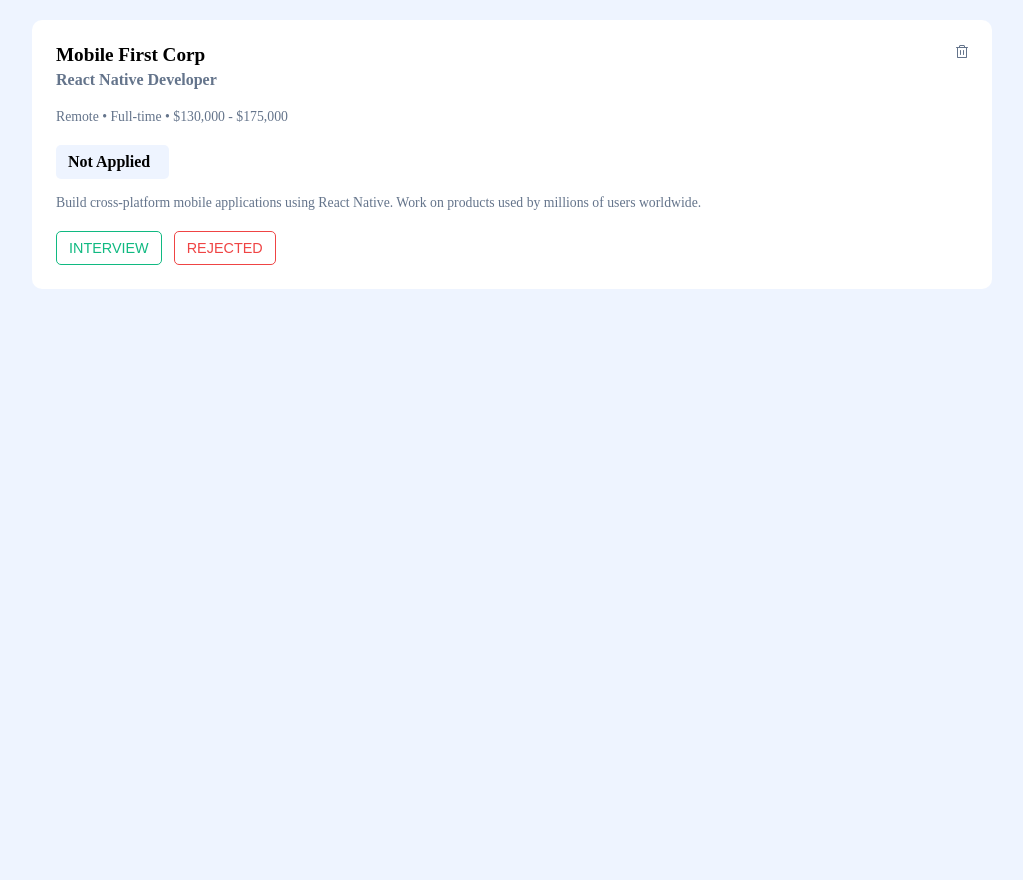
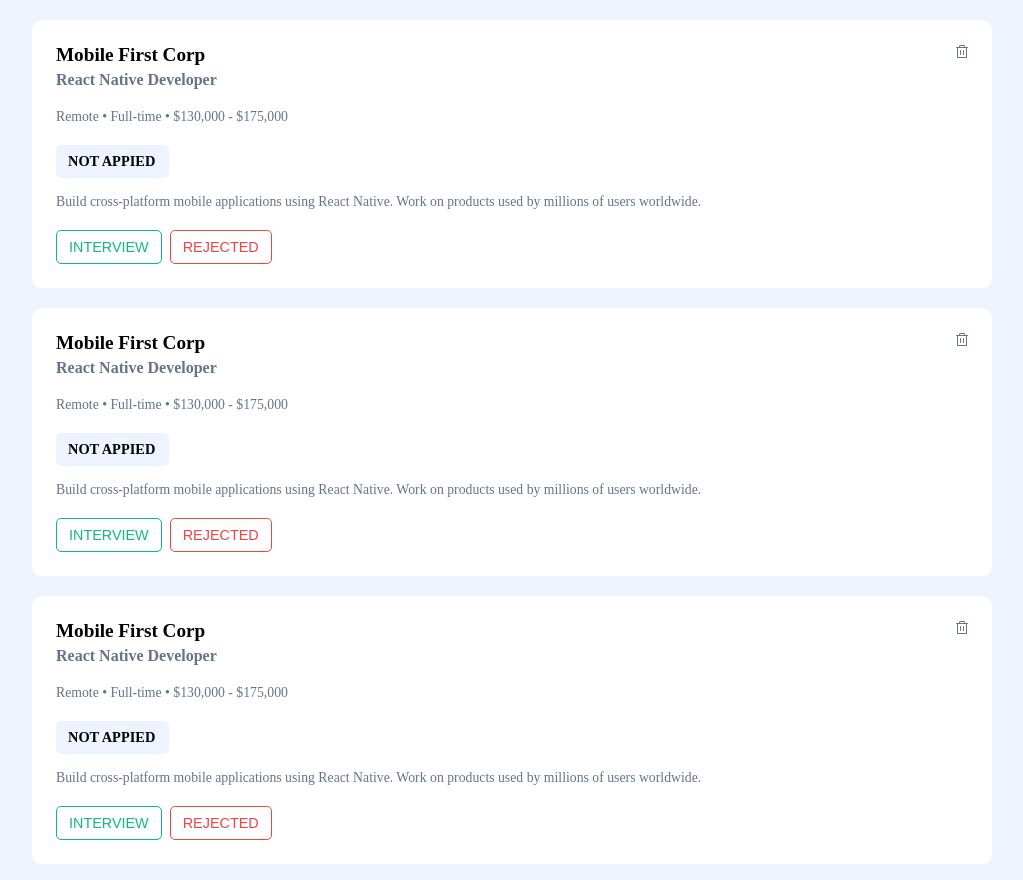
Before and after one commit to mahi-logics/assignment-04, a plain HTML site: page indes.html in a window 1280 px wide. Shown: the whole page, without its empty margins (128-1151 px from the left). Before the commit the page ends 800 px from the top, so only its background shows below. Drawn offline with Linux system fonts and the light colour scheme.

Commit message:
dynamic card section added with JavaScript

```diff
--- a/indes.html
+++ b/indes.html
@@ -8,22 +8,11 @@
     <link rel="stylesheet" href="styles/style.css">
 </head>
 <body>
-    <div class="job-card">
-        <div class="card-headline">
-            <div>
-                <h3 class="company-name">Mobile First Corp</h3>
-                <h4 class="job-title">React Native Developer</h4>
-            </div>
-            <div>
-                <img src="resourses/Vector.png" alt="">
-            </div>
-        </div>
-        <p class="job-type-salary">Remote • Full-time • $130,000 - $175,000</p>
-        <h2 class="job-level">Not Applied</h2>
-        <p class="job-description">Build cross-platform mobile applications using React Native. Work on products used by
-            millions of users worldwide.</p>
-        <button class="green-btn">INTERVIEW</button>
-        <button class="red-btn">REJECTED</button>
-    </div>
+    <section id="job-cards-section">
+    </section>
+
+
+
+    <script src="scripts/script.js"></script>
 </body>
 </html>
--- /dev/null
+++ b/scripts/script.js
@@ -0,0 +1,108 @@
+const allJobs = [{
+    companyName: "Mobile First Corp",
+    jobTitle: "React Native Developer",
+    jobTypeSalary: "Remote • Full-time • $130,000 - $175,000",
+    jobLevel: "NOT APPIED",
+    jobDescription: "Build cross-platform mobile applications using React Native. Work on products used by millions of users worldwide.",
+    greenBtn: "INTERVIEW",
+    redBtn: "REJECTED"
+}, {
+    companyName: "Mobile First Corp",
+    jobTitle: "React Native Developer",
+    jobTypeSalary: "Remote • Full-time • $130,000 - $175,000",
+    jobLevel: "NOT APPIED",
+    jobDescription: "Build cross-platform mobile applications using React Native. Work on products used by millions of users worldwide.",
+    greenBtn: "INTERVIEW",
+    redBtn: "REJECTED"
+}, {
+    companyName: "Mobile First Corp",
+    jobTitle: "React Native Developer",
+    jobTypeSalary: "Remote • Full-time • $130,000 - $175,000",
+    jobLevel: "NOT APPIED",
+    jobDescription: "Build cross-platform mobile applications using React Native. Work on products used by millions of users worldwide.",
+    greenBtn: "INTERVIEW",
+    redBtn: "REJECTED"
+    }];
+
+
+const jobCardsSection = document.getElementById('job-cards-section');
+
+// Making Job Card
+
+for (const jobInfo of allJobs) {
+    // Every Sing Card
+    const jobCard = document.createElement("div");
+    jobCard.classList.add("job-card");
+
+
+    // Company name, Job title and delete icon
+
+    // Card Headline
+    const cardHeadline = document.createElement("div");
+    cardHeadline.classList.add("card-headline");
+    jobCard.appendChild(cardHeadline);
+
+        // div of company name and job title
+    const companyAndJobContainer = document.createElement("div");
+    cardHeadline.appendChild(companyAndJobContainer);
+
+        // company name
+    const companyName = document.createElement("h3");
+    companyName.classList.add("company-name");
+    companyName.innerText = jobInfo.companyName;
+    companyAndJobContainer.appendChild(companyName);
+
+        // job title
+    const jobTitle = document.createElement("h4");
+    jobTitle.classList.add("job-title");
+    jobTitle.innerText = jobInfo.jobTitle;
+    companyAndJobContainer.appendChild(jobTitle);
+
+
+         // div of delete icon
+    const deleteIconContainer = document.createElement("div");
+    cardHeadline.appendChild(deleteIconContainer);
+
+    const deleteIcon = document.createElement("img");
+    deleteIcon.setAttribute("src", "resourses/Vector.png");
+    deleteIconContainer.appendChild(deleteIcon);
+
+
+
+    // job type and salary
+    const jobTypeSalary = document.createElement("p");
+    jobTypeSalary.classList.add("job-type-salary");
+    jobTypeSalary.innerText = jobInfo.jobTypeSalary;
+    jobCard.appendChild(jobTypeSalary);
+
+    // job level
+    const jobLevel = document.createElement("h2");
+    jobLevel.classList.add("job-level");
+    jobLevel.innerText = jobInfo.jobLevel;
+    jobCard.appendChild(jobLevel);
+
+    // job description
+    const jobDescription = document.createElement("p");
+    jobDescription.classList.add("job-description");
+    jobDescription.innerText = jobInfo.jobDescription;
+    jobCard.appendChild(jobDescription);
+
+
+    // green button
+    const greenButton = document.createElement("button");
+    greenButton.classList.add("green-btn");
+    greenButton.innerText = jobInfo.greenBtn;
+    jobCard.appendChild(greenButton);
+
+
+    // red button
+    const redButton = document.createElement("button");
+    redButton.classList.add("red-btn");
+    redButton.innerText = jobInfo.redBtn;
+    jobCard.appendChild(redButton);
+
+
+
+
+    jobCardsSection.appendChild(jobCard);
+}
--- a/styles/style.css
+++ b/styles/style.css
@@ -14,6 +14,7 @@ body{
     padding: 24px;
     background-color: #FFFFFF;
     border-radius: 10px;
+    margin-bottom: 1rem;
 }
 
 .card-headline{
@@ -40,7 +41,7 @@ body{
 }
 
 .job-level{
-    font-size: 1rem;
+    font-size: 0.9rem;
     font-weight: 600;
     margin-bottom: 1rem;
     padding: 8px 12px;
```
